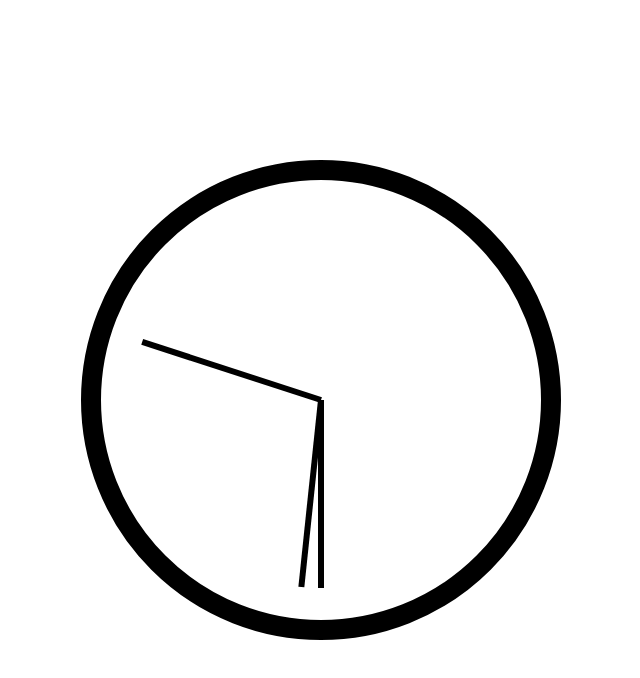
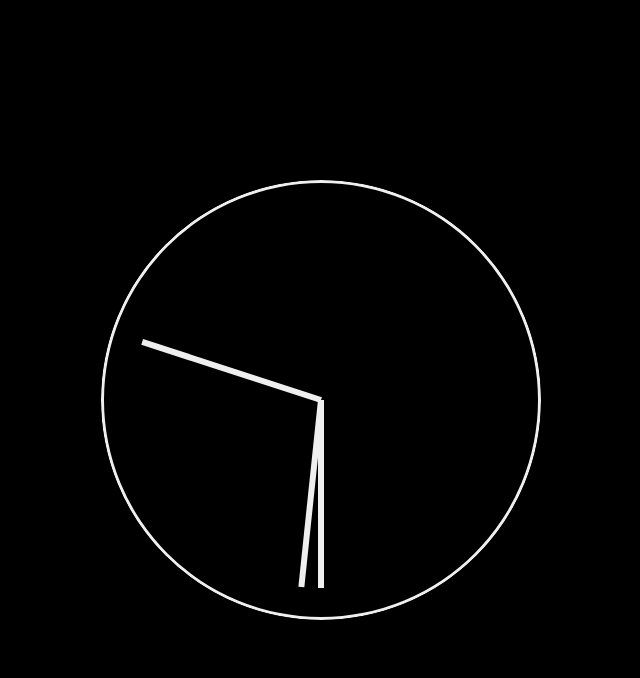
Before and after one commit to Alseals1/Clock, a plain HTML site: page index.html in a window 1280 px wide. Shown: the whole page, without its empty margins (319-959 px from the left). Drawn offline with Linux system fonts and the light colour scheme.

Commit message:
add a backgroud color

```diff
--- a/style.css
+++ b/style.css
@@ -5,6 +5,7 @@
     text-align: center;
 }
 body{
+    background-color: black;
     margin: 0;
     font-size: 2rem;
     display: flex;
@@ -21,9 +22,16 @@ body{
     margin: 50px auto;
     position: relative;
     padding: 2rem;
+    box-shadow:
+        0 0 0 4px rgba(0,0,0,0.1),
+        inset 0 0 0 3px #EFEFEF,
+        inset 0 0 10px black,
+        0 0 10px rgba(0,0,0,0.2);
 }
 
 .clock-face {
+
+    background-size: inherit;
     position: relative;
     width: 100%;
     height: 100%;
@@ -33,11 +41,11 @@ body{
 .hand{
     width: 50%;
     height: 6px;
-    background: black;
+    background: #EFEFEF;
     position: absolute;
     top: 50%;
     transform-origin: 100%;
-    transform: rotate(100deg);
-    /* transition: all 0.5s; */
-    /* transition-timing-function: cubic-bezier(0.04, 1.74, 0.5, 0.35); */
+    transform: rotate(90deg);
+    transition: all 0.0s;
+    transition-timing-function: cubic-bezier(0.04, 1.74, 0.5, 0.35);
 }
```
